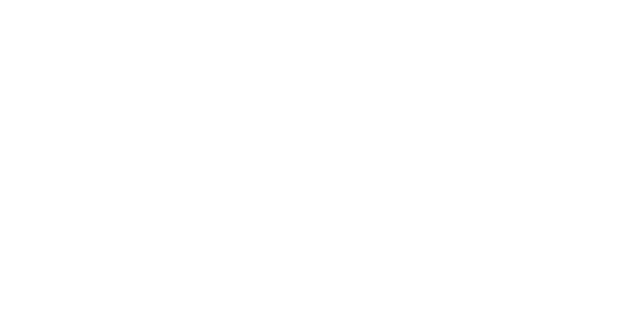
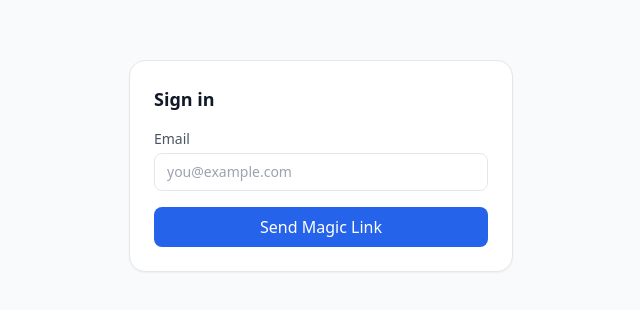
Before and after one commit to Armo28/compoundly, a Next.js app: page /login in a window 1280 px wide. Before the commit this address had no page. Shown: the part 234-544 px from the top of the page, without its empty margins (319-959 px from the left). Built offline with nearby package versions, Linux system fonts and the light colour scheme.

Commit message:
Make /login a magic-link page (no OTP, no redirect)

```diff
--- a/src/app/login/page.tsx
+++ b/src/app/login/page.tsx
@@ -1,6 +1,57 @@
-import { redirect } from 'next/navigation';
+'use client';
 
-export default function Page() {
-  // Redirect /login -> /sign-in
-  redirect('/sign-in');
+import { useState } from 'react';
+import { supabase } from '@/lib/supabaseClient';
+
+export default function LoginPage() {
+  const [email, setEmail] = useState('');
+  const [status, setStatus] = useState<'idle'|'sending'|'sent'|'error'>('idle');
+  const [error, setError] = useState<string | null>(null);
+
+  async function onSubmit(e: React.FormEvent) {
+    e.preventDefault();
+    setStatus('sending'); setError(null);
+    const { error } = await supabase.auth.signInWithOtp({
+      email,
+      options: { emailRedirectTo: `${window.location.origin}/auth/callback?type=magiclink` },
+    });
+    if (error) { setStatus('error'); setError(error.message); return; }
+    setStatus('sent');
+  }
+
+  return (
+    <main className="min-h-screen bg-gray-50 flex items-center justify-center p-6">
+      <div className="w-full max-w-sm rounded-2xl border bg-white p-6 shadow-sm">
+        {status !== 'sent' ? (
+          <form onSubmit={onSubmit} className="space-y-4">
+            <div className="text-lg font-semibold">Sign in</div>
+            <label className="block text-sm">
+              <span className="text-gray-600">Email</span>
+              <input
+                type="email"
+                required
+                value={email}
+                onChange={(e) => setEmail(e.target.value)}
+                className="mt-1 w-full rounded-lg border px-3 py-2"
+                placeholder="you@example.com"
+              />
+            </label>
+            <button
+              type="submit"
+              disabled={status === 'sending'}
+              className="w-full rounded-lg bg-blue-600 px-4 py-2 text-white disabled:opacity-60"
+            >
+              {status === 'sending' ? 'Sending…' : 'Send Magic Link'}
+            </button>
+            {status === 'error' && <p className="text-sm text-red-600">{error}</p>}
+          </form>
+        ) : (
+          <div className="space-y-2 text-sm">
+            <div className="text-lg font-semibold">Check your email</div>
+            <p>We sent you a magic link. Click it to finish signing in.</p>
+          </div>
+        )}
+      </div>
+    </main>
+  );
 }
```
